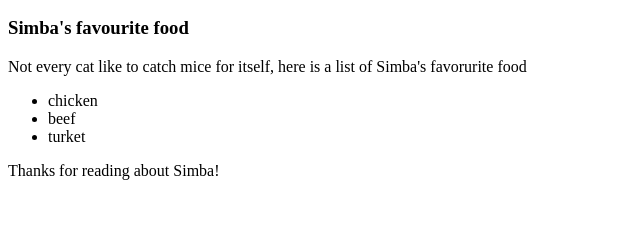
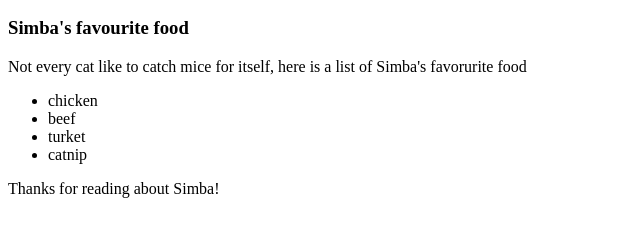
Before and after one commit to zbl14/my-pet, a plain HTML site: page my-pet.html in a window 1280 px wide. Shown: the part 110-346 px from the top of the page, without its empty margins (0-640 px from the left). Drawn offline with Linux system fonts and the light colour scheme.

Commit message:
list my cat's favourite foods

```diff
--- a/my-pet.html
+++ b/my-pet.html
@@ -13,6 +13,7 @@
     <li>chicken</li>
     <li>beef</li>
     <li>turket</li>
+    <li>catnip</li>
   </ul>
 
   <p>Thanks for reading about Simba!</p>
```
